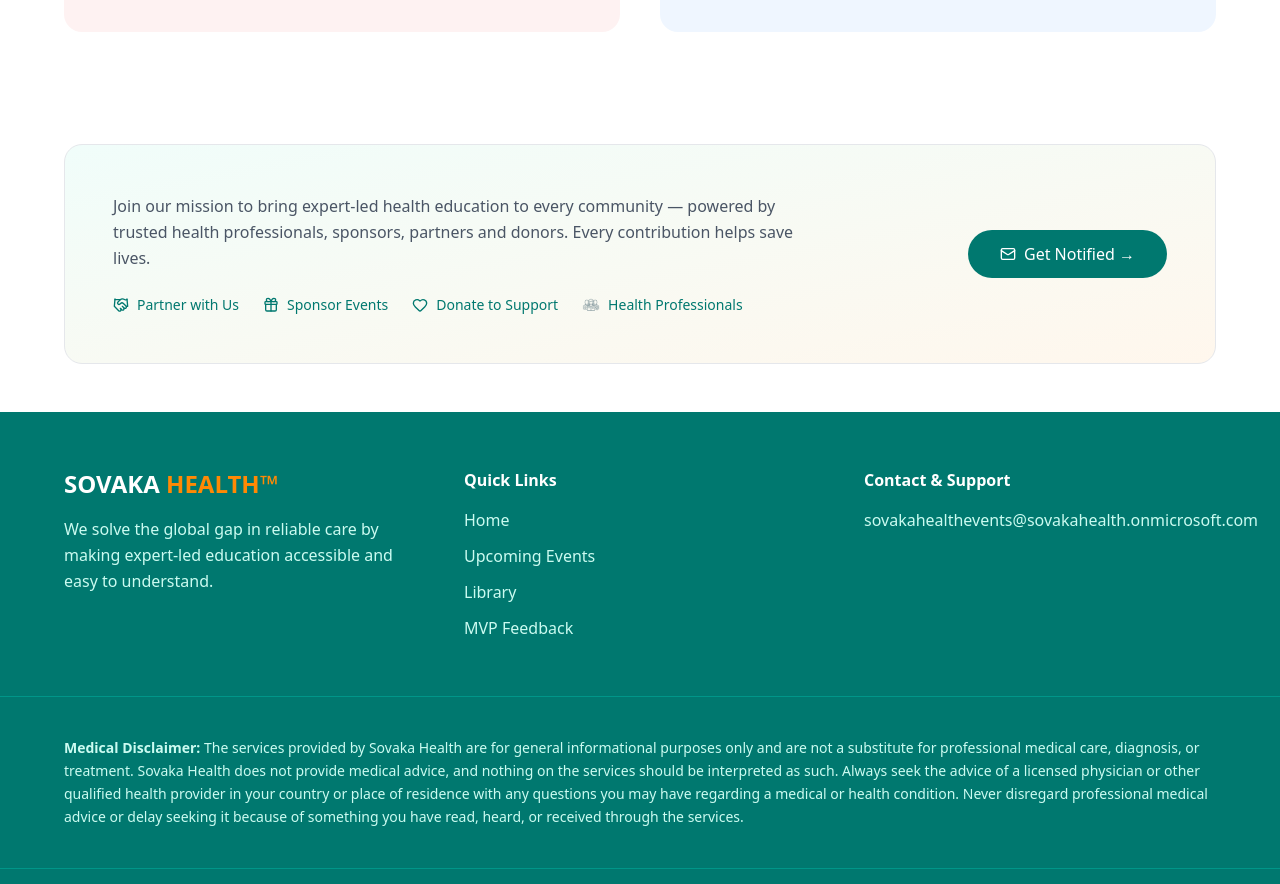
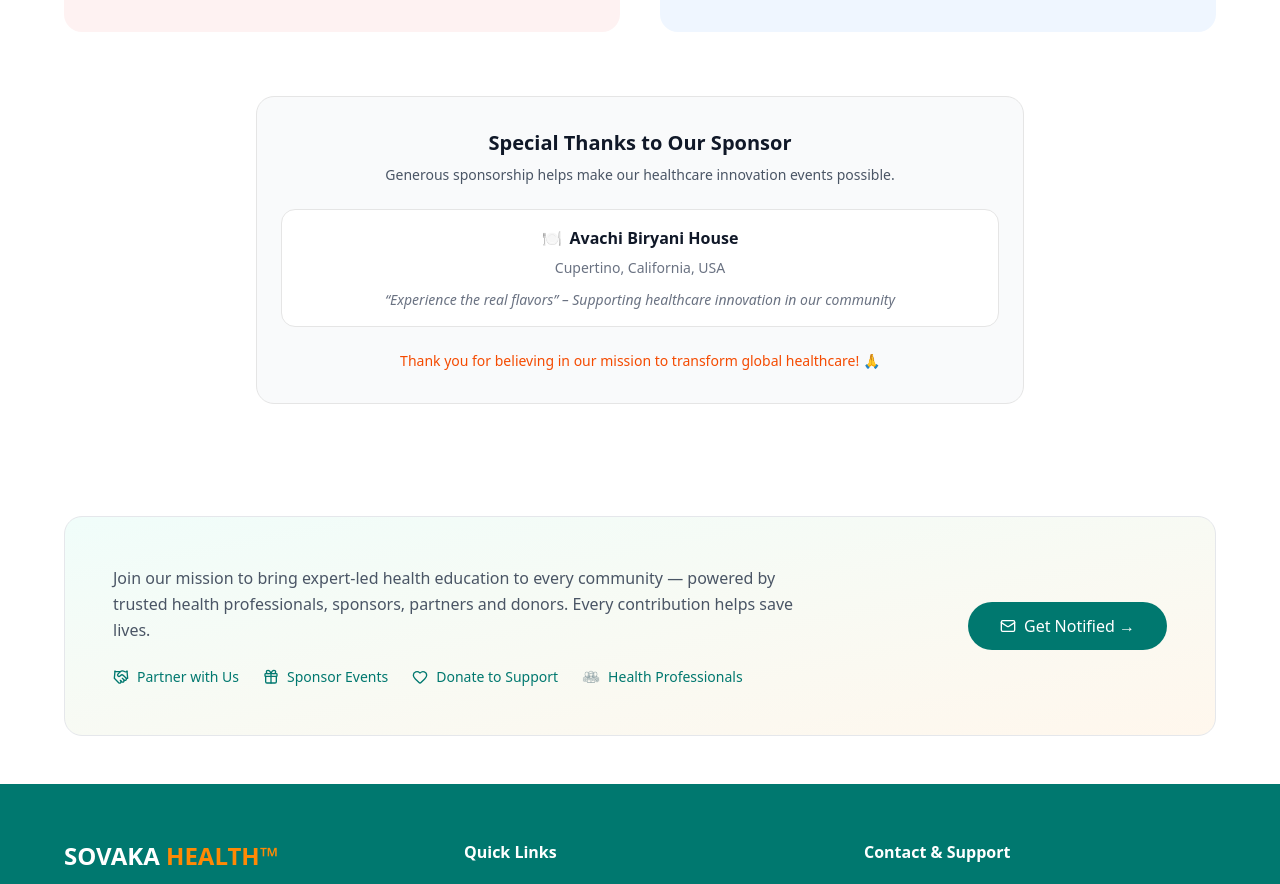
Before and after one commit to Sovakahealthevents/sovakaevents, a Next.js app: page /Library in a window 1280 px wide. Shown: the part 1257-2141 px from the top of the page. Built offline with nearby package versions, Linux system fonts and the light colour scheme.

Commit message:
added in library sponser

```diff
--- a/app/Library/page.tsx
+++ b/app/Library/page.tsx
@@ -206,6 +206,38 @@
           </div>
         </div>
       </div>
+
+      {/* SPONSOR THANK YOU */}
+<div className="mt-16">
+  <div className="max-w-3xl mx-auto bg-gray-50 rounded-2xl border px-6 py-8 text-center">
+    <h3 className="text-xl font-semibold text-gray-900 mb-2">
+      Special Thanks to Our Sponsor
+    </h3>
+
+    <p className="text-sm text-gray-600 mb-6">
+      Generous sponsorship helps make our healthcare innovation events possible.
+    </p>
+
+    <div className="bg-white rounded-xl border px-6 py-4 flex flex-col items-center gap-2">
+      <div className="flex items-center gap-2 font-semibold text-gray-900">
+        <span>🍽️</span>
+        <span>Avachi Biryani House</span>
+      </div>
+
+      <p className="text-sm text-gray-500">
+        Cupertino, California, USA
+      </p>
+
+      <p className="text-sm italic text-gray-500 mt-1">
+        “Experience the real flavors” – Supporting healthcare innovation in our community
+      </p>
+    </div>
+
+    <p className="mt-6 text-sm font-medium text-orange-600">
+      Thank you for believing in our mission to transform global healthcare! 🙏
+    </p>
+  </div>
+</div>
     </section>
   )
 }
```
